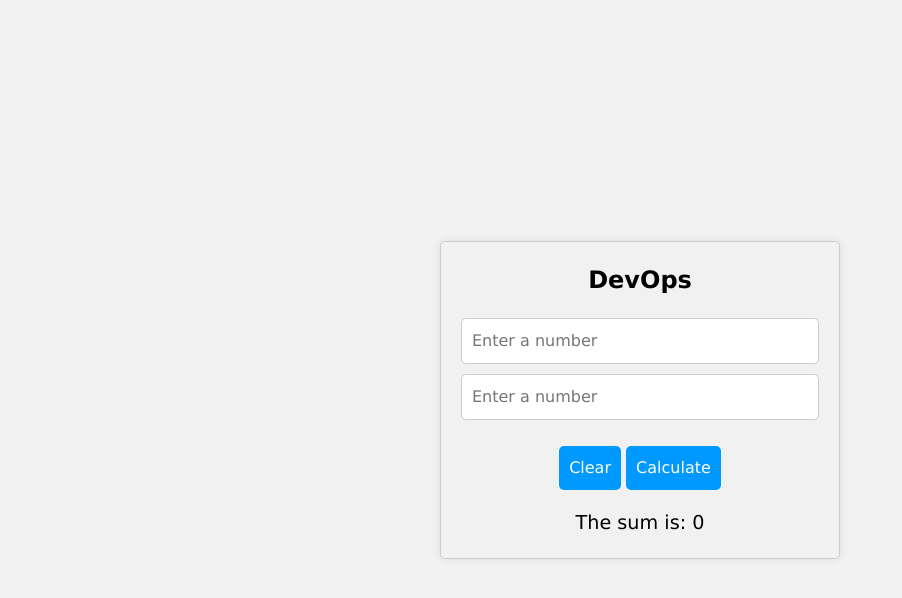
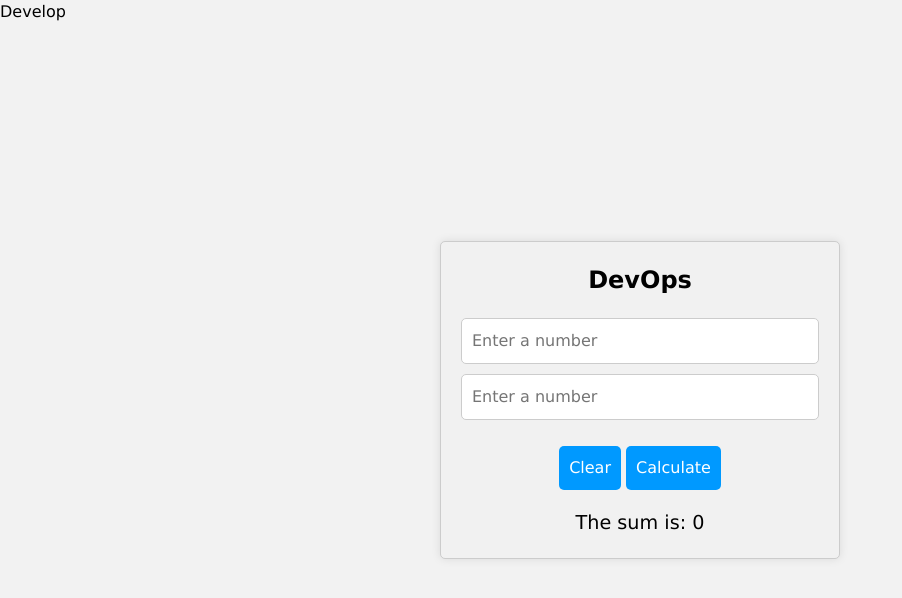
Before and after one commit to nikhilsourav/DevOps, a plain HTML site: page index.html in a window 1280 px wide. Shown: the whole page, without its empty margins (0-902 px from the left). Drawn offline with Linux system fonts and the light colour scheme.

Commit message:
added develop

```diff
--- a/index.html
+++ b/index.html
@@ -22,6 +22,10 @@
         </form>
     </div>
 
+    <div>
+        Develop
+    </div>
+
     <script src="script.js"></script>
 </body>
 
```
